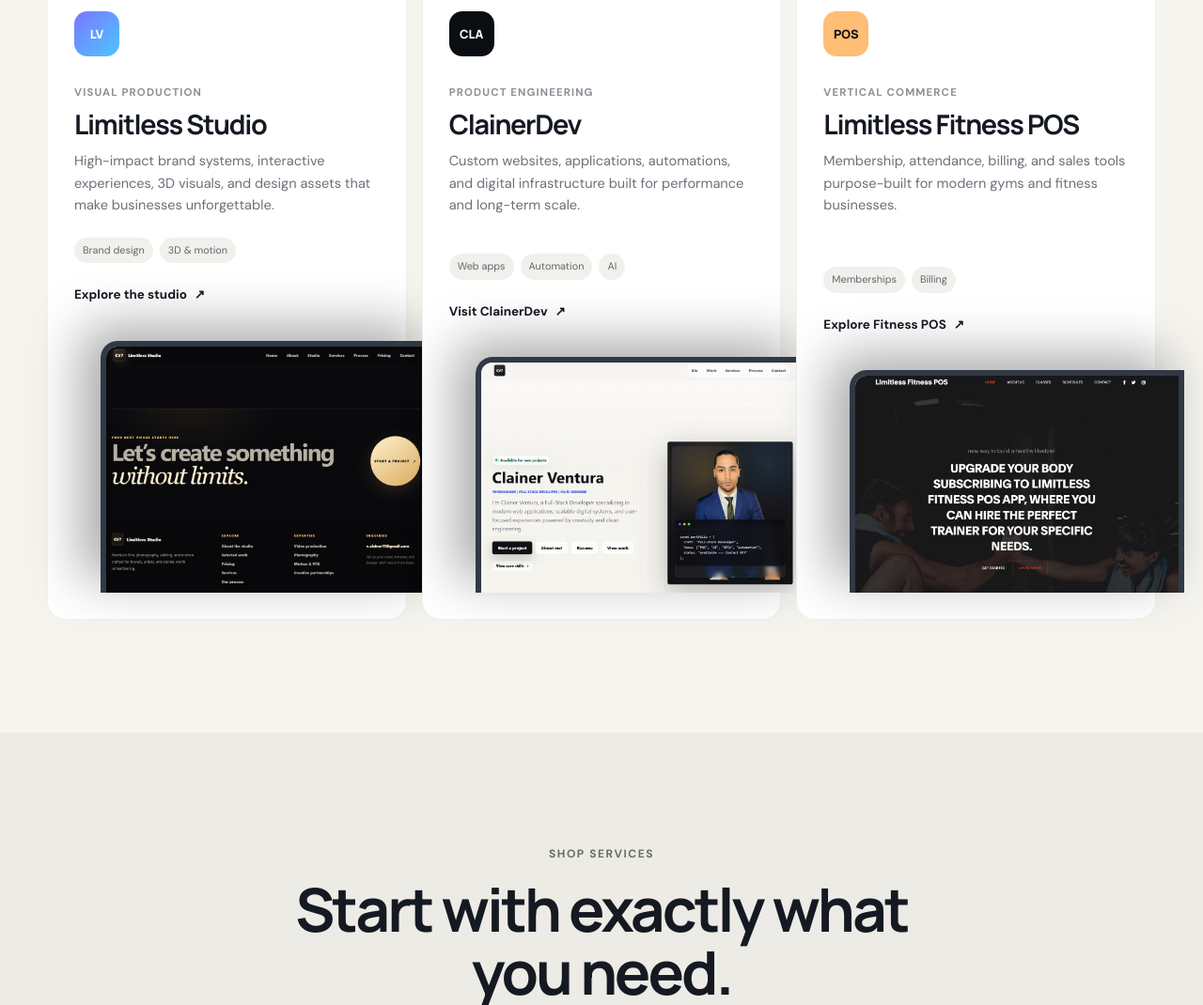
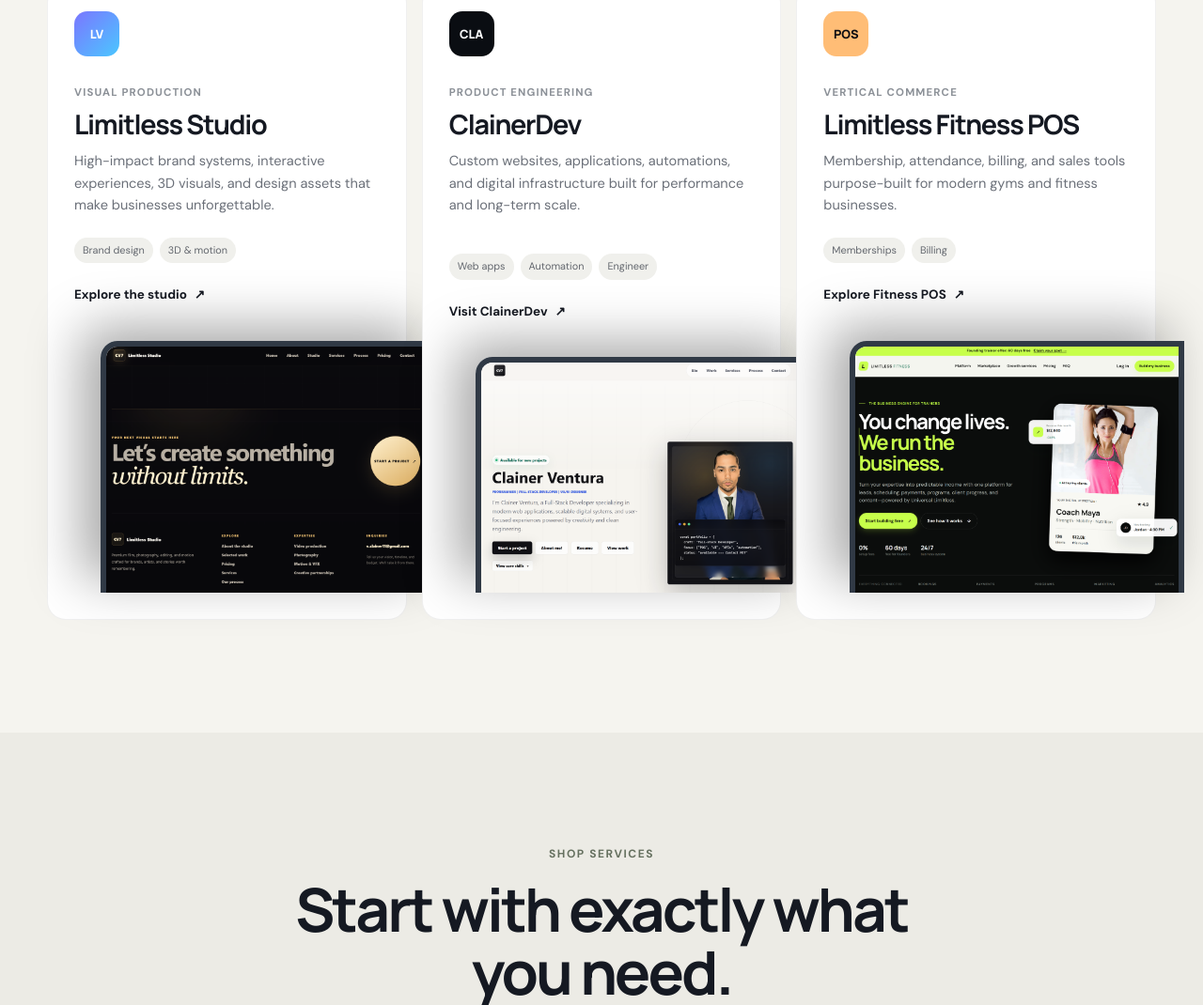
Before and after one commit to Clay3D11/LimitlessUniversal, a website: page index.html in a window 1280 px wide. Shown: the part 2277-3347 px from the top of the page at 94% size. Drawn offline with Linux system fonts and the light colour scheme.

Commit message:
Update agency tags and image in index.html

```diff
--- a/index.html
+++ b/index.html
@@ -174,7 +174,7 @@
             <span class="agency-type">Product engineering</span>
             <h3>ClainerDev</h3>
             <p>Custom websites, applications, automations, and digital infrastructure built for performance and long-term scale.</p>
-            <ul class="tag-list"><li>Web apps</li><li>Automation</li><li>AI</li></ul>
+            <ul class="tag-list"><li>Web apps</li><li>Automation</li><li>Engineer</li></ul>
             <a class="text-link" href="https://clainerdev.com" target="_blank" rel="noopener noreferrer">Visit ClainerDev <span>↗</span></a>
 
 
@@ -191,7 +191,7 @@
             <ul class="tag-list"><li>Memberships</li><li>Billing</li></ul>
             <a class="text-link" href="https://clay3d11.github.io/FitnessPOS/" target="_blank" rel="noopener noreferrer">Explore Fitness POS <span>↗</span></a>
 
-            <div class="agency-image"><img src="./images/lsspos1.png" alt="LimitlessPOS analytics dashboard" loading="lazy"></div>
+            <div class="agency-image"><img src="./images/Lpos3.png" alt="LimitlessPOS analytics dashboard" loading="lazy"></div>
 
 
 
```
